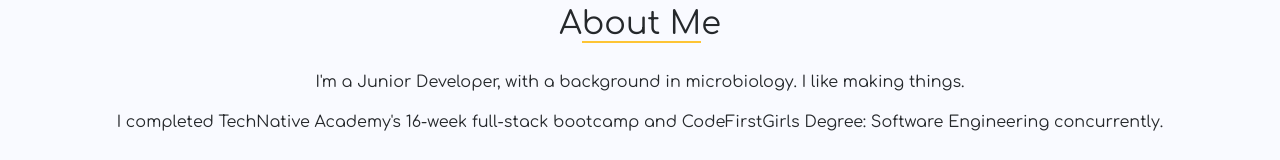
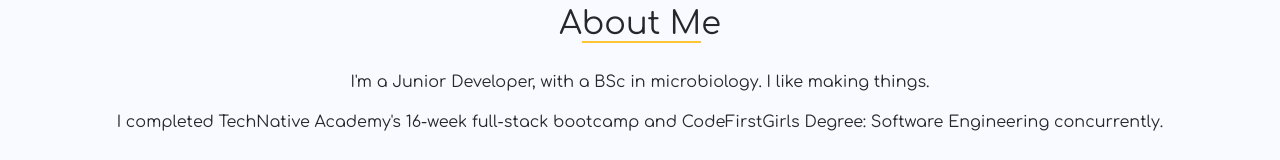
Before and after one commit to ChloeSAPage/portfolio, a React (Vite) app: page / in a window 1280 px wide. Shown: the part 258-418 px from the top of the page. Built offline with nearby package versions, Linux system fonts and the light colour scheme.

Commit message:
Add technical skills heading

```diff
--- a/src/components/AboutMe/AboutMe.jsx
+++ b/src/components/AboutMe/AboutMe.jsx
@@ -3,6 +3,7 @@
 function AboutMe() {
     return (
         <>
+            <h2>T<span className={styles.underline}>echnical Skill</span>s</h2>
             <div className={styles.skillsContainer}>
                 <div className={styles.technative}>
                     <h4 className={styles.headingfour}>
--- a/src/components/views/Home/Home.jsx
+++ b/src/components/views/Home/Home.jsx
@@ -36,7 +36,7 @@
                 A<span className={styles.underline}>bout M</span>e
             </h2>
             <p>
-                I'm a Junior Developer, with a background in microbiology. I
+                I'm a Junior Developer, with a BSc in microbiology. I
                 like making things.
             </p>
             <p>
```
